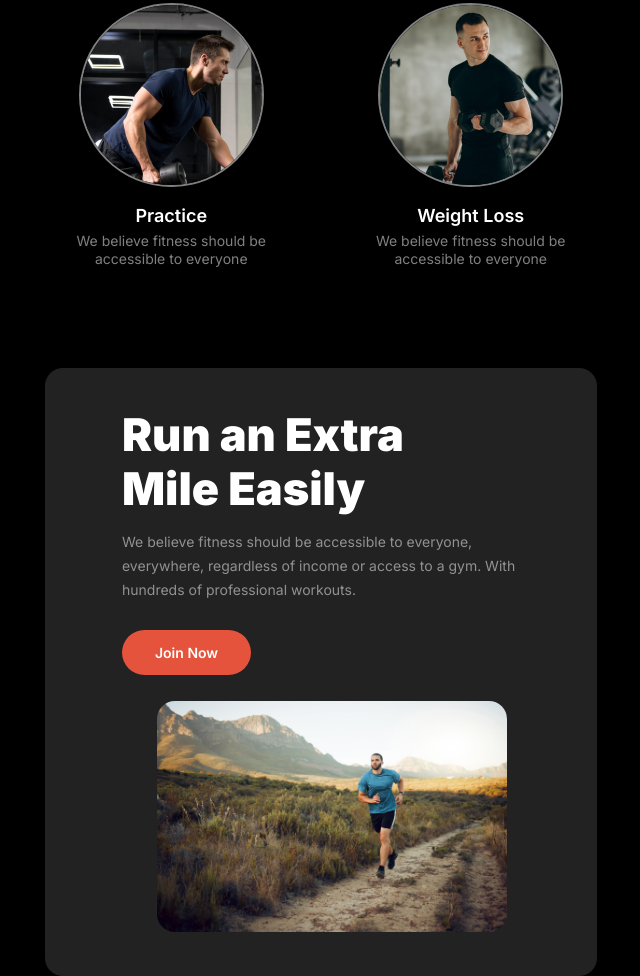
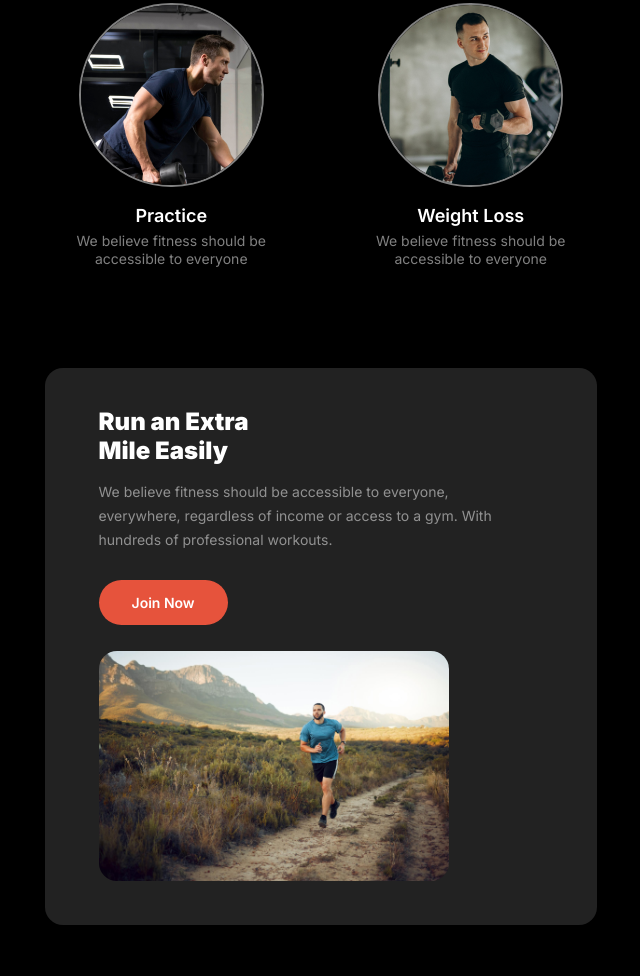
Before and after one commit to mh-shihab-dev/Fitness-LandingPage, a plain HTML site: page index.html in a window 768 px wide. Shown: the part 1649-2625 px from the top of the page, without its empty margins (63-703 px from the left). After the commit the page ends 2574 px from the top, so only its background shows below. Drawn offline with Linux system fonts and the light colour scheme; a web font is replaced by a local one.

Commit message:
change run section align property

```diff
--- a/styles/responsive.css
+++ b/styles/responsive.css
@@ -93,7 +93,11 @@
   /* run section styles */
   .run{
     flex-direction: column;
+    align-items: start;
     gap: 26px;
+  }
+  .run .left h2{
+    font-size: 1.5rem;
   }
   .run .right img{
     width: 100%;
```
